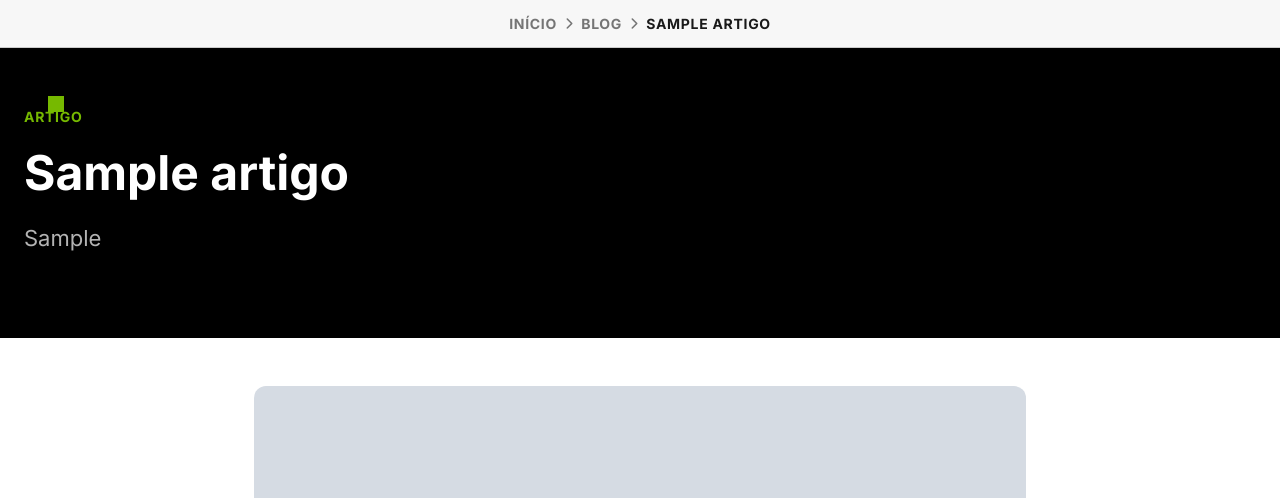
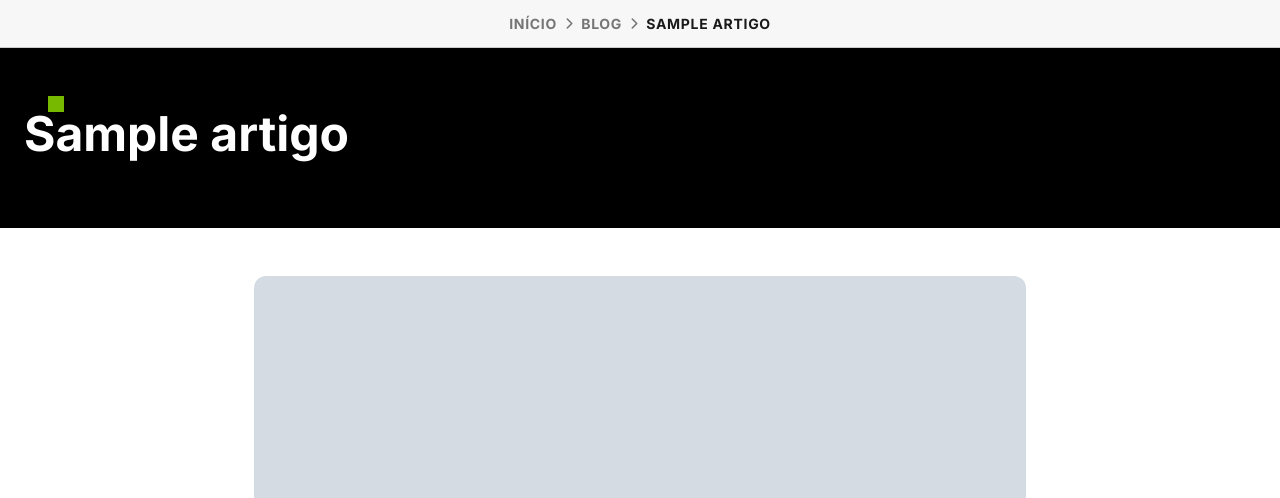
Before and after one commit to andresperes33/andrebot, a Django app: a page that uses bot/templates/bot/guia_artigo.html in a window 1280 px wide. Shown: the part 97-595 px from the top of the page. Run offline with Django 5.2, Linux system fonts and the light colour scheme; tables that the repository leaves empty hold one stand-in row (values such as "Sample post"); grey boxes marked "Sample" are stand-in pictures.

Commit message:
Remove campo Resumo do artigo e deixa o texto normal (negrito sem cor verde)

```diff
--- a/bot/admin.py
+++ b/bot/admin.py
@@ -27,6 +27,6 @@ class PromoAdmin(admin.ModelAdmin):
 class ArtigoAdmin(admin.ModelAdmin):
     list_display = ('titulo', 'slug', 'publicado', 'criado_em')
     list_filter = ('publicado',)
-    search_fields = ('titulo', 'resumo', 'conteudo')
+    search_fields = ('titulo', 'conteudo')
     prepopulated_fields = {'slug': ('titulo',)}
     ordering = ('-criado_em',)
--- a/bot/models.py
+++ b/bot/models.py
@@ -112,7 +112,6 @@ class Artigo(models.Model):
     """
     titulo = models.CharField(max_length=200)
     slug = models.SlugField(max_length=200, unique=True)
-    resumo = models.CharField(max_length=300, blank=True, help_text='Breve descrição exibida na listagem e nas meta tags.')
     conteudo = models.TextField(help_text='Conteúdo em linha única (HTML) ou blocos separados por quebras. Recomenda-se usar tags básicas de HTML (<p>, <h2>, <ul>, <strong>).')
     imagem = models.ImageField(upload_to='artigos/', blank=True, help_text='Imagem de capa do artigo. Enviada em JPG/PNG e convertida automaticamente para WebP.')
     publicado = models.BooleanField(default=True)
--- a/bot/static/bot/nvidia.css
+++ b/bot/static/bot/nvidia.css
@@ -1010,7 +1010,7 @@ a.price-history-row:hover {
     color: var(--body);
 }
 .article-content a { color: var(--link-blue); text-decoration: underline; }
-.article-content strong { color: var(--primary-dark); }
+.article-content strong { color: var(--body); }
 
 /* ─── Lista do Blog ──────────────────────────────────────────── */
 .blog-list {
--- a/bot/templates/bot/guia_artigo.html
+++ b/bot/templates/bot/guia_artigo.html
@@ -2,13 +2,13 @@
 {% load static %}
 
 {% block title %}{{ artigo.titulo }} | Nitro Tech{% endblock %}
-{% block description %}{{ artigo.resumo|default:artigo.titulo }}{% endblock %}
+{% block description %}{{ artigo.titulo }} — Guia e dicas de tecnologia da Nitro Tech.{% endblock %}
 
 {% block og_meta %}
 <meta property="og:type" content="article">
 <meta property="og:url" content="{{ SITE_URL }}{% url 'blog_artigo' artigo.slug %}">
 <meta property="og:title" content="{{ artigo.titulo }}">
-<meta property="og:description" content="{{ artigo.resumo }}">
+<meta property="og:description" content="{{ artigo.titulo }} — Guia e dicas de tecnologia da Nitro Tech.">
 {% if artigo.imagem %}<meta property="og:image" content="{{ SITE_URL }}{{ artigo.imagem.url }}">{% endif %}
 {% endblock %}
 
@@ -29,9 +29,7 @@
 <div class="hero-dark" style="padding:56px 24px 48px;">
     <span class="corner-square"></span>
     <div class="hero-inner">
-        <span class="hero-eyebrow">Artigo</span>
         <h1 class="hero-title">{{ artigo.titulo }}</h1>
-        {% if artigo.resumo %}<p class="hero-sub">{{ artigo.resumo }}</p>{% endif %}
     </div>
 </div>
 
```
Also changed, not shown: bot/migrations/0043_remove_artigo_resumo.py (added).
